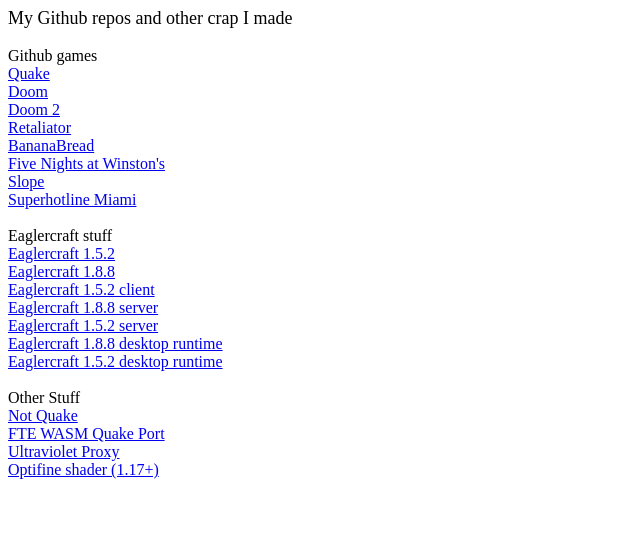
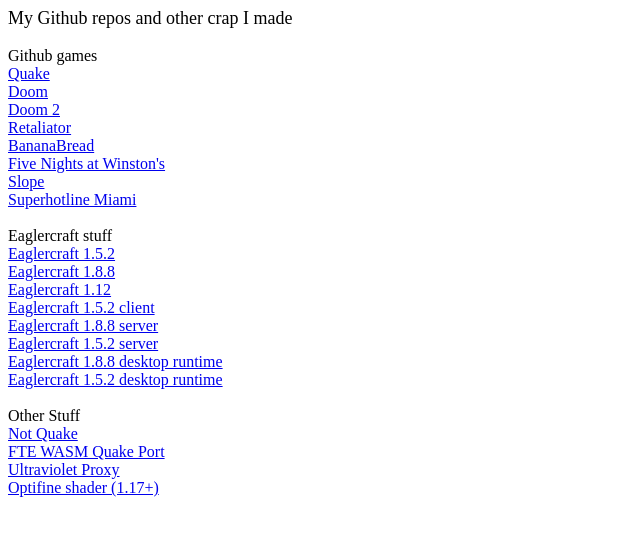
Before and after one commit to catfoolyou/catfoolyou.github.io, a plain HTML site: page index.html in a window 1280 px wide. Shown: the whole page, without its empty margins (0-640 px from the left). Drawn offline with Linux system fonts and the light colour scheme.

Commit message:
Update index.html

```diff
--- a/index.html
+++ b/index.html
@@ -28,6 +28,8 @@
 <br>
 <a href="https://catfoolyou.github.io/EaglercraftX-Client">Eaglercraft 1.8.8</a>
 <br>
+<a href="https://github.com/catfoolyou/Eaglercraft-1.12">Eaglercraft 1.12</a>
+<br>
 <a href="https://catfoolyou.github.io/Eagler-Client/">Eaglercraft 1.5.2 client</a>
 <br>
 <a href="https://github.com/catfoolyou/EaglerX-Server">Eaglercraft 1.8.8 server</a>
```
